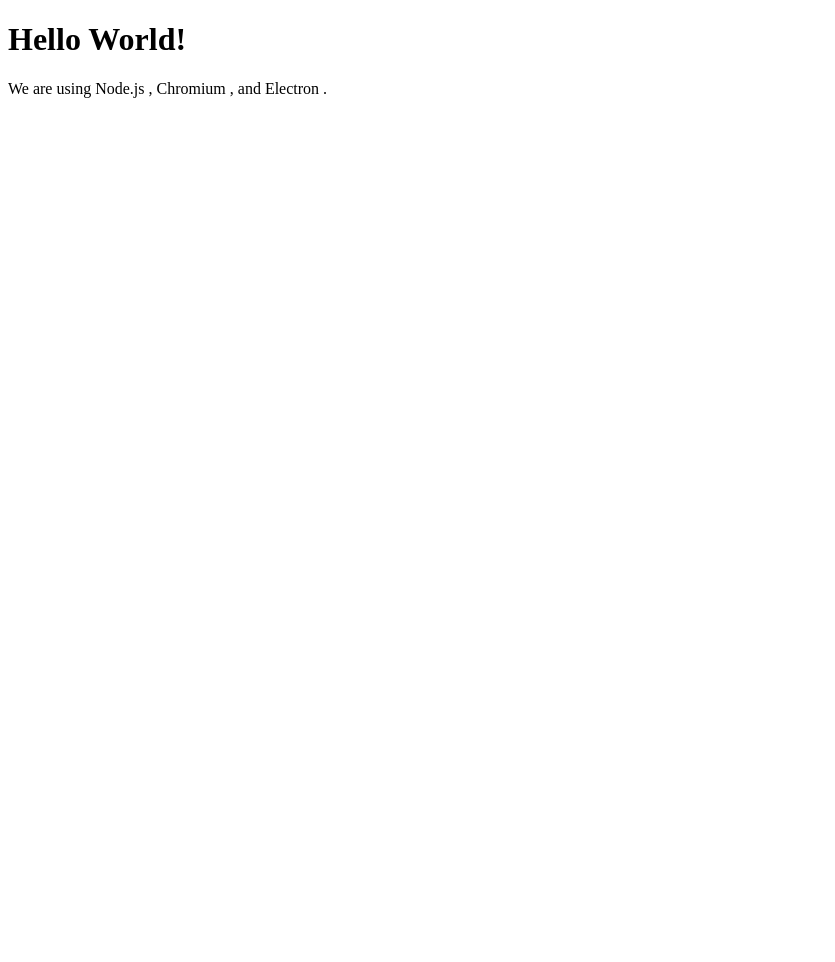
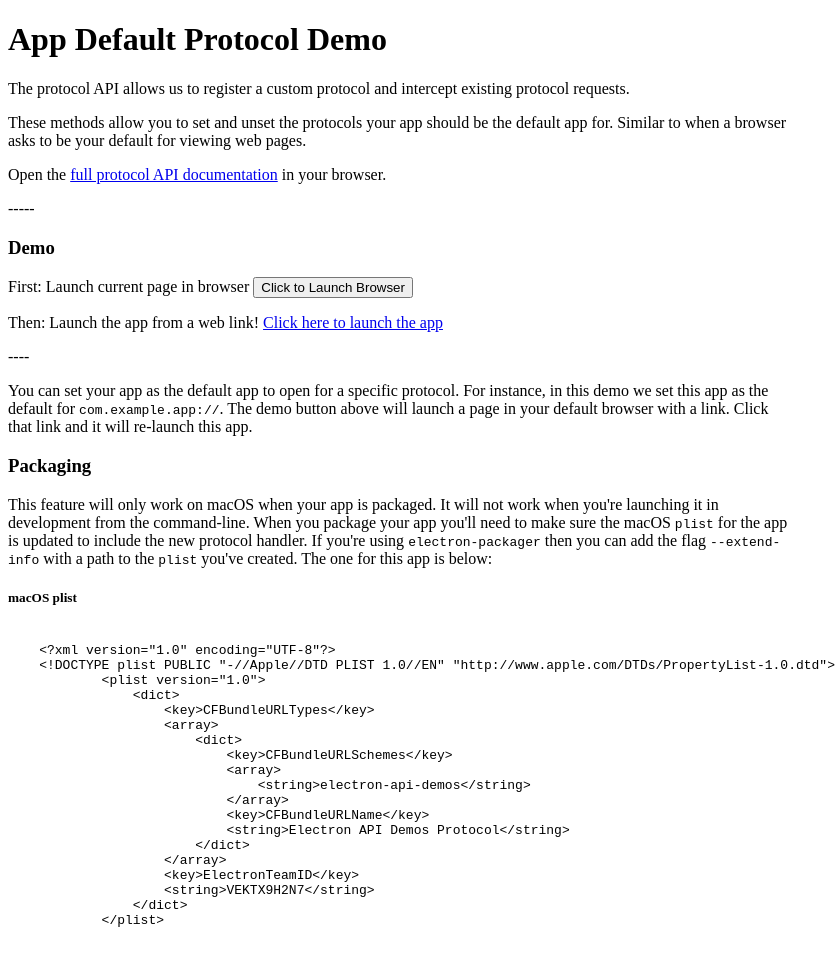
Before and after one commit to JeremyXXXuuu/electron-url-open, an Electron app: page index.html in a window 800 px wide. Shown: the whole page, 835 px wide, since content can reach past the window. Before the commit the page ends 800 px from the top, so only its background shows below. Drawn offline with Linux system fonts and the light colour scheme.

Commit message:
code return in deep link

```diff
--- a/index.html
+++ b/index.html
@@ -1,19 +1,81 @@
 <!DOCTYPE html>
 <html>
+
 <head>
   <meta charset="UTF-8">
   <!-- https://developer.mozilla.org/en-US/docs/Web/HTTP/CSP -->
-    <meta http-equiv="Content-Security-Policy" content="default-src 'self'; script-src 'self'; style-src 'self' 'unsafe-inline'">
-    <link href="./styles.css" rel="stylesheet">
-    <title>Hello World!</title>
+  <meta http-equiv="Content-Security-Policy" content="default-src 'self'; script-src 'self'">
+  <meta http-equiv="X-Content-Security-Policy" content="default-src 'self'; script-src 'self'">
+  <title>app.setAsDefaultProtocol Demo</title>
 </head>
+
 <body>
-    <h1>Hello World!</h1>
-    We are using Node.js <span id="node-version"></span>,
-    Chromium <span id="chrome-version"></span>,
-    and Electron <span id="electron-version"></span>.
+  <h1>App Default Protocol Demo</h1>
+
+  <p>The protocol API allows us to register a custom protocol and intercept existing protocol requests.</p>
+  <p>These methods allow you to set and unset the protocols your app should be the default app for. Similar to when a
+    browser asks to be your default for viewing web pages.</p>
+
+  <p>Open the <a href="https://www.electronjs.org/docs/api/protocol">full protocol API documentation</a> in your
+    browser.</p>
+
+  -----
+
+  <h3>Demo</h3>
+  <p>
+    First: Launch current page in browser
+    <button id="open-in-browser" class="js-container-target demo-toggle-button">
+        Click to Launch Browser
+      </button>
+  </p>
+
+  <p>
+    Then: Launch the app from a web link!
+    <a href="com.example.app://open">Click here to launch the app</a>
+  </p>
+
+  ----
+
+  <p>You can set your app as the default app to open for a specific protocol. For instance, in this demo we set this app
+    as the default for <code>com.example.app://</code>. The demo button above will launch a page in your default
+    browser with a link. Click that link and it will re-launch this app.</p>
+
+
+  <h3>Packaging</h3>
+  <p>This feature will only work on macOS when your app is packaged. It will not work when you're launching it in
+    development from the command-line. When you package your app you'll need to make sure the macOS <code>plist</code>
+    for the app is updated to include the new protocol handler. If you're using <code>electron-packager</code> then you
+    can add the flag <code>--extend-info</code> with a path to the <code>plist</code> you've created. The one for this
+    app is below:</p>
+
+  <p>
+  <h5>macOS plist</h5>
+  <pre><code>
+    &lt;?xml version="1.0" encoding="UTF-8"?&gt;
+    &lt;!DOCTYPE plist PUBLIC "-//Apple//DTD PLIST 1.0//EN" "http://www.apple.com/DTDs/PropertyList-1.0.dtd"&gt;
+            &lt;plist version="1.0"&gt;
+                &lt;dict&gt;
+                    &lt;key&gt;CFBundleURLTypes&lt;/key&gt;
+                    &lt;array&gt;
+                        &lt;dict&gt;
+                            &lt;key&gt;CFBundleURLSchemes&lt;/key&gt;
+                            &lt;array&gt;
+                                &lt;string&gt;electron-api-demos&lt;/string&gt;
+                            &lt;/array&gt;
+                            &lt;key&gt;CFBundleURLName&lt;/key&gt;
+                            &lt;string&gt;Electron API Demos Protocol&lt;/string&gt;
+                        &lt;/dict&gt;
+                    &lt;/array&gt;
+                    &lt;key&gt;ElectronTeamID&lt;/key&gt;
+                    &lt;string&gt;VEKTX9H2N7&lt;/string&gt;
+                &lt;/dict&gt;
+            &lt;/plist&gt;
+        </code>
+    </pre>
+  <p>
 
     <!-- You can also require other files to run in this process -->
     <script src="./renderer.js"></script>
 </body>
+
 </html>
--- a/package.json
+++ b/package.json
@@ -18,5 +18,8 @@
   "license": "CC0-1.0",
   "devDependencies": {
     "electron": "^25.3.0"
+  },
+  "dependencies": {
+    "electron-store": "^8.1.0"
   }
 }
--- a/renderer.js
+++ b/renderer.js
@@ -1,7 +1,8 @@
-/**
- * This file is loaded via the <script> tag in the index.html file and will
- * be executed in the renderer process for that window. No Node.js APIs are
- * available in this process because `nodeIntegration` is turned off and
- * `contextIsolation` is turned on. Use the contextBridge API in `preload.js`
- * to expose Node.js functionality from the main process.
- */
+// This file is required by the index.html file and will
+// be executed in the renderer process for that window.
+// All APIs exposed by the context bridge are available here.
+
+// Binds the buttons to the context bridge API.
+document.getElementById('open-in-browser').addEventListener('click', () => {
+    window.shell.open()
+  })
```
Also changed, not shown: auth.js (added, +21 -0 lines), main.js (+46 -21 lines), preload.js (+10 -16 lines), 2 other files. Lines whose indentation alone changed are shown as unchanged.
